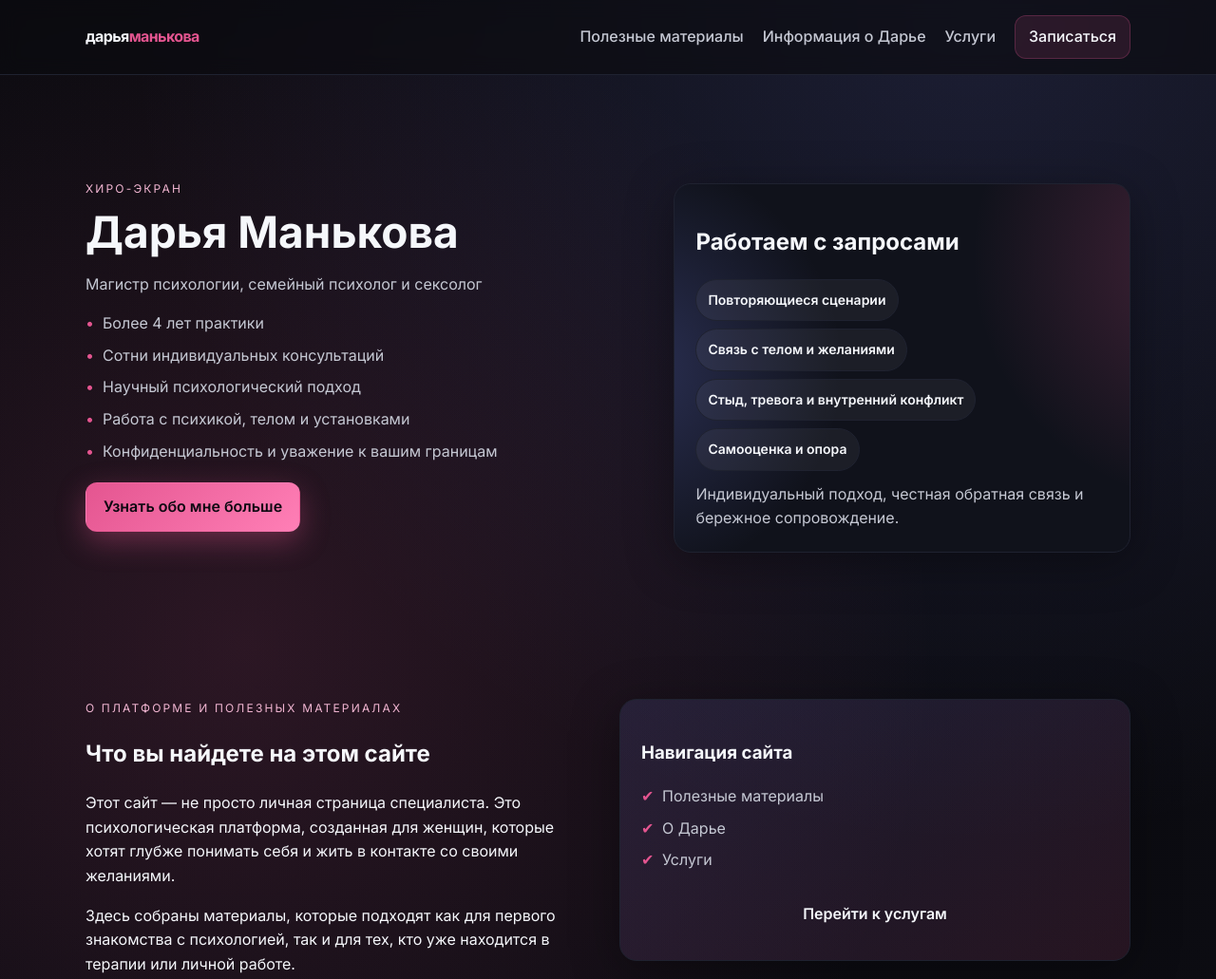
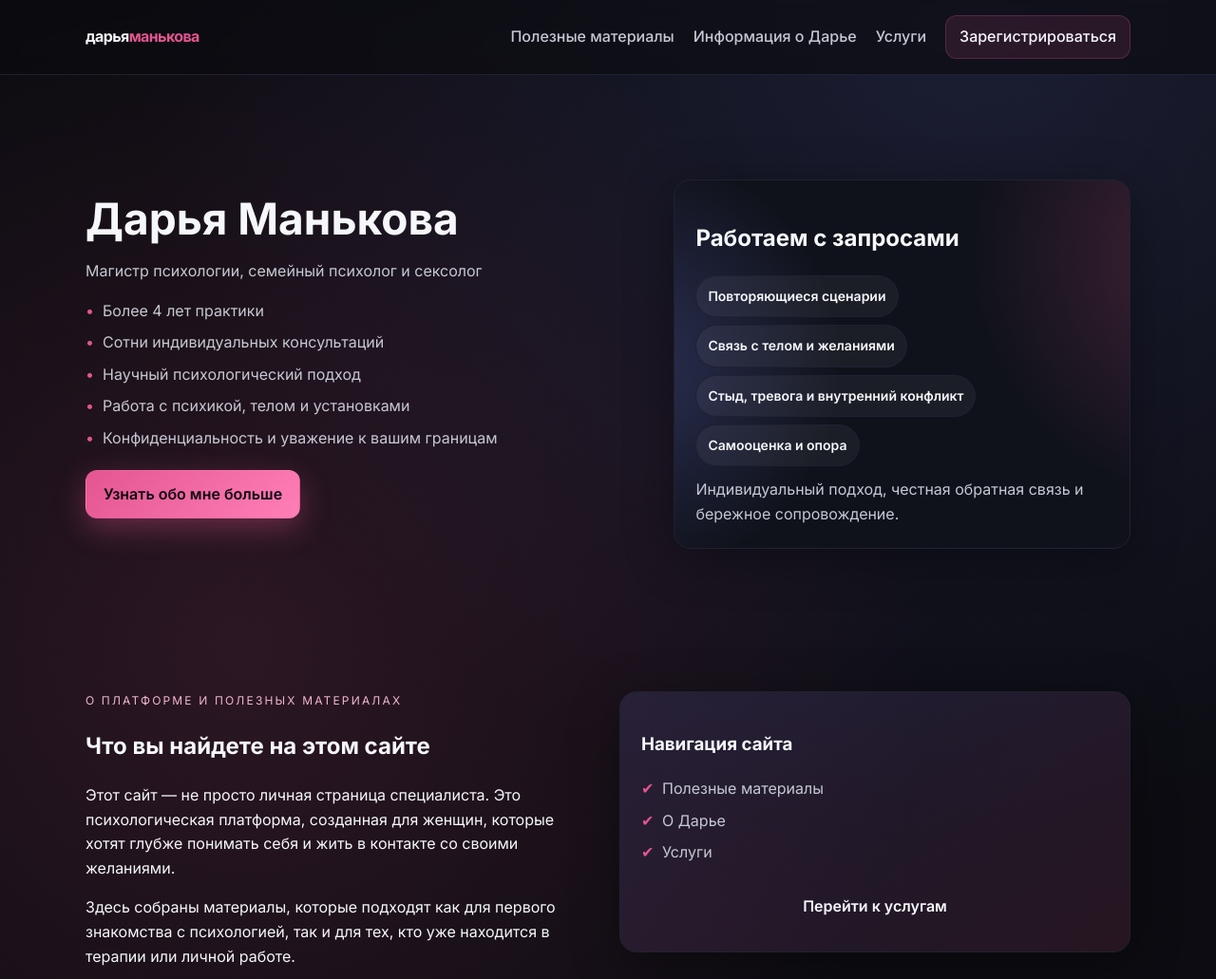
Before and after one commit to daryamankova/sexology-platform, a plain HTML site: page index.html in a window 1280 px wide. Shown: the top 1031 px of the page at 95% size. Drawn offline with Linux system fonts and the light colour scheme.

```diff
--- a/index.html
+++ b/index.html
@@ -17,7 +17,7 @@
         <a href="#materials">Полезные материалы</a>
         <a href="#about">Информация о Дарье</a>
         <a href="#services">Услуги</a>
-        <a href="#contact" class="nav-cta">Записаться</a>
+        <a href="#contact" class="nav-cta">Зарегистрироваться</a>
       </nav>
       <button class="menu-toggle" aria-label="Открыть меню">
         <span></span><span></span><span></span>
@@ -29,7 +29,6 @@
     <section class="hero" id="top">
       <div class="container hero-grid">
         <div class="hero-text">
-          <p class="eyebrow">Хиро-экран</p>
           <h1>Дарья Манькова</h1>
           <p class="lead">Магистр психологии, семейный психолог и сексолог</p>
           <ul class="bullet-list">
```
